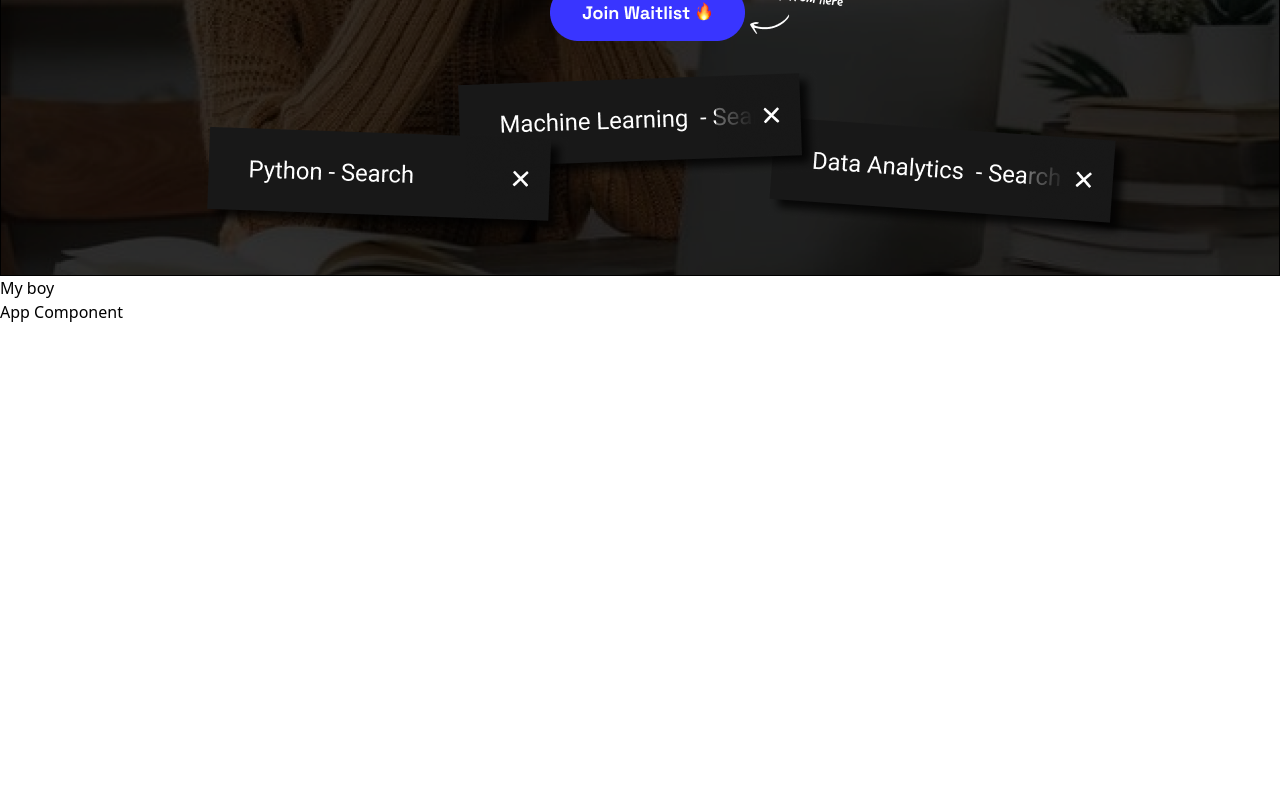
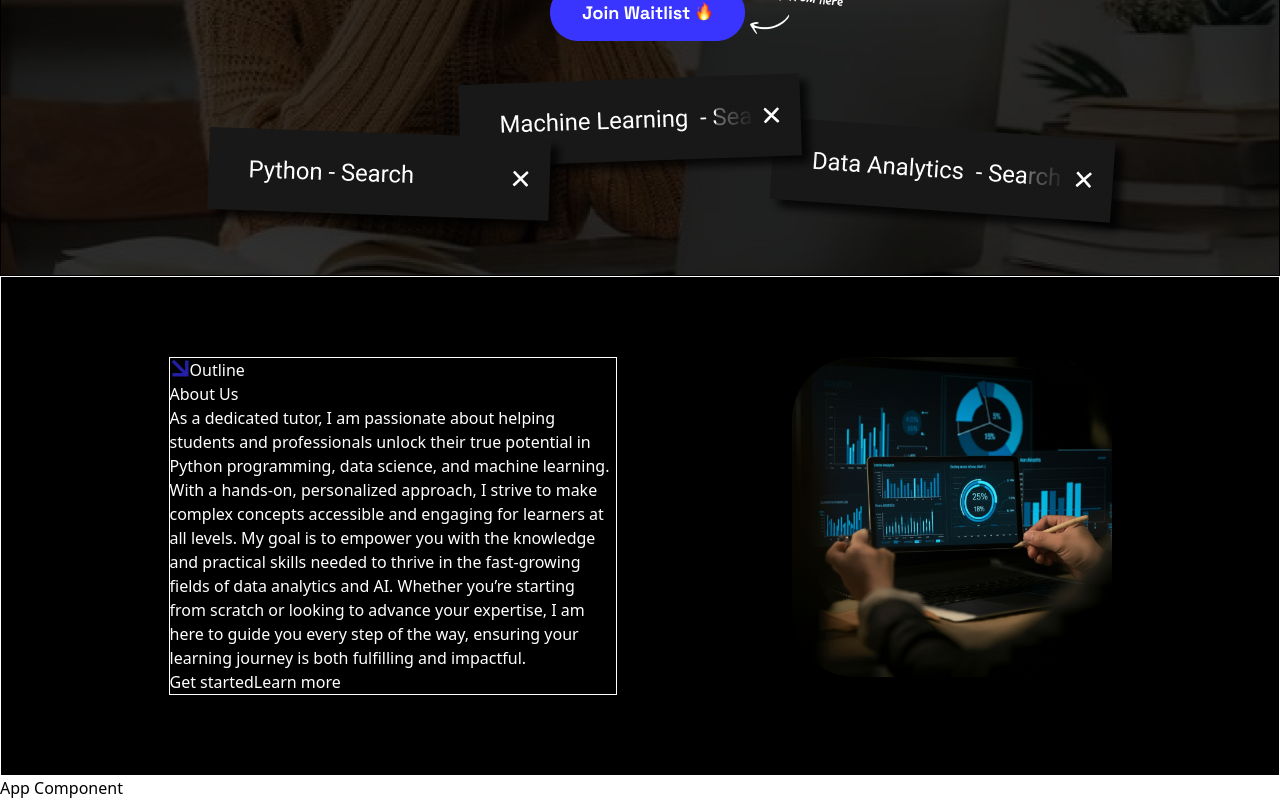
Before and after one commit to PhoinixTechnologies/pdm, a React (Vite) app: page / in a window 1280 px wide. Shown: the part 588-1388 px from the top of the page. Before the commit the page ends 912 px from the top, so only its background shows below. Built offline with nearby package versions, Linux system fonts and the light colour scheme.

Commit message:
About started

```diff
--- a/src/aboutus.jsx
+++ b/src/aboutus.jsx
@@ -1,6 +1,38 @@
+import about from './img/about.png'
 const About = () => {
     return (
-        <div>My boy</div>
+        <div className='flex border p-20 justify-around bg-black text-white'>
+            <div className='border w-md h-max'>
+                <div>
+                    <span className='flex'>
+                        <div>
+                        <svg xmlns="http://www.w3.org/2000/svg" width="20" height="20" viewBox="0 0 20 20" fill="none">
+                        <g opacity="0.9">
+                            <g opacity="0.9">
+                            <path d="M4.11768 16.7821H16.7828V4.11694" stroke="#2A27C9" stroke-width="3.48327" stroke-miterlimit="20" stroke-linecap="square"/>
+                            </g>
+                            <g opacity="0.9">
+                            <path d="M4.11768 4.11694L15.5167 15.5159" stroke="#2A27C9" stroke-width="3.48327" stroke-miterlimit="20" stroke-linecap="square"/>
+                            </g>
+                        </g>
+                        </svg>
+                        </div>
+                        <h3>Outline</h3>
+                    </span>
+                    <h3>About Us</h3>
+                </div>
+                <p>
+                As a dedicated tutor, I am passionate about helping students and professionals unlock their true potential in Python programming, data science, and machine learning. With a hands-on, personalized approach, I strive to make complex concepts accessible and engaging for learners at all levels. My goal is to empower you with the knowledge and practical skills needed to thrive in the fast-growing fields of data analytics and AI. Whether you’re starting from scratch or looking to advance your expertise, I am here to guide you every step of the way, ensuring your learning journey is both fulfilling and impactful.
+                </p>
+                <div>
+                    <a href="">Get started</a>
+                    <a href="">Learn more</a>
+                </div>
+            </div>
+            <div className='w-80 rounded-full'>
+                <img src={about} alt="" className='rounded-4xl'/>
+            </div>
+        </div>
       );
 }
 
```
Also changed, not shown: src/img/about.png (added).
